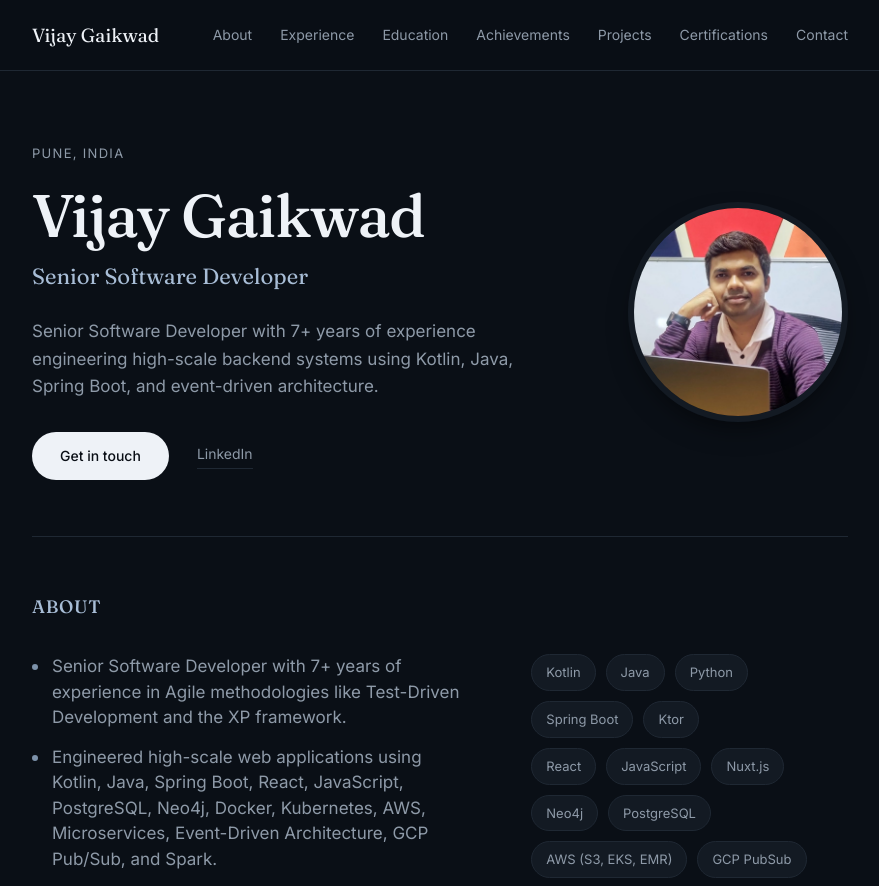
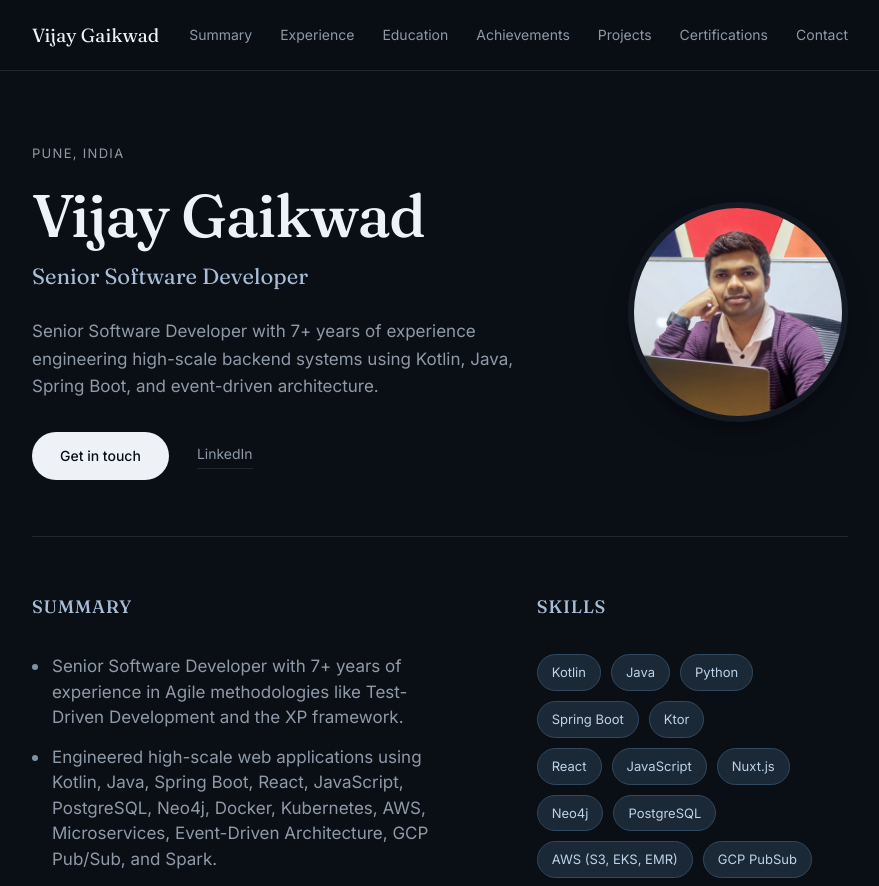
Before and after one commit to VijayAshokGaikwad/my-own-website, a React (Vite) app: page / in a window 1280 px wide. Shown: the top 886 px of the page, without its empty margins (200-1079 px from the left). Built offline with nearby package versions, Linux system fonts and the light colour scheme.

Commit message:
fix skills section

```diff
--- a/src/App.css
+++ b/src/App.css
@@ -207,8 +207,8 @@ main {
 /* About */
 .about-grid {
   display: grid;
-  grid-template-columns: 1.4fr 1fr;
-  gap: 56px;
+  grid-template-columns: 1.3fr 1fr;
+  gap: 100px;
 }
 
 .about-text {
@@ -267,10 +267,10 @@ main {
 .skill-pill {
   font-size: 13px;
   padding: 7px 14px;
-  border: 1px solid var(--line);
+  border: 1px solid var(--pill-line);
   border-radius: 999px;
-  color: var(--ink-soft);
-  background: var(--bg-alt);
+  color: var(--pill-ink);
+  background: var(--pill-bg);
 }
 
 
--- a/src/components/About.jsx
+++ b/src/components/About.jsx
@@ -1,13 +1,17 @@
 function About({ about, skills }) {
   return (
     <section id="about" className="section">
-      <h3 className="section-label">About</h3>
       <div className="about-grid">
+        <div>
+          <h3 className="section-label">Summary</h3>
           <ul className="about-list">
             {about.map((point, i) => (
               <li key={i}>{point}</li>
             ))}
           </ul>
+        </div>
+        <div>
+          <h3 className="section-label">Skills</h3>
           <div className="skills">
             {skills.map((group, i) => (
               <div key={i} className="skill-row">
@@ -20,6 +24,7 @@ function About({ about, skills }) {
             ))}
           </div>
         </div>
+      </div>
     </section>
   );
 }
--- a/src/components/Nav.jsx
+++ b/src/components/Nav.jsx
@@ -1,5 +1,5 @@
 const links = [
-  { id: "about", label: "About" },
+  { id: "about", label: "Summary" },
   { id: "experience", label: "Experience" },
   { id: "education", label: "Education" },
   { id: "achievements", label: "Achievements" },
--- a/src/index.css
+++ b/src/index.css
@@ -10,6 +10,9 @@
   --accent: #a8bdd6;
   --accent-soft: #1a2432;
   --bullet: #7d92aa;
+  --pill-bg: #1b2836;
+  --pill-ink: #bcd2e8;
+  --pill-line: #31485f;
   --line: #1f2833;
   --serif: "Fraunces", "Georgia", serif;
   --sans: "Inter", -apple-system, BlinkMacSystemFont, sans-serif;
```
Lines whose indentation alone changed are shown as unchanged.
